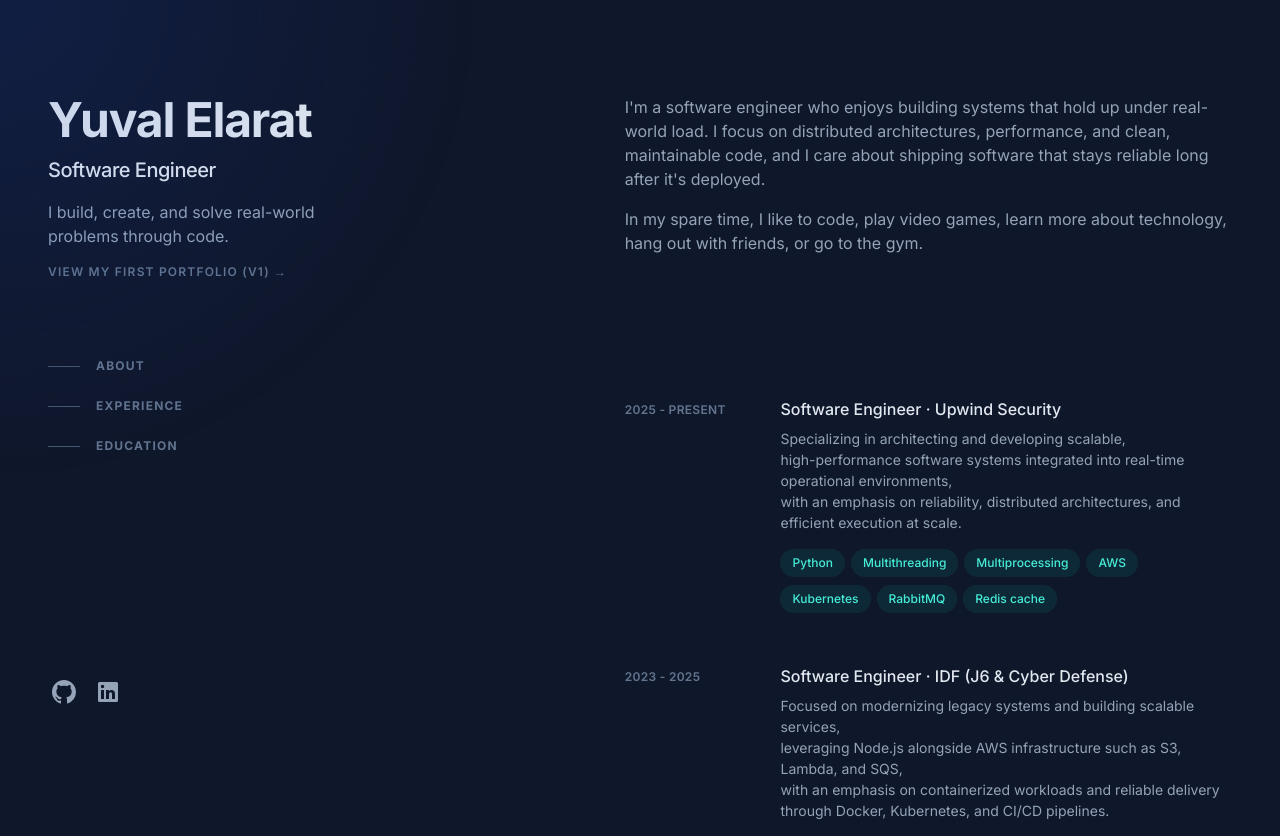
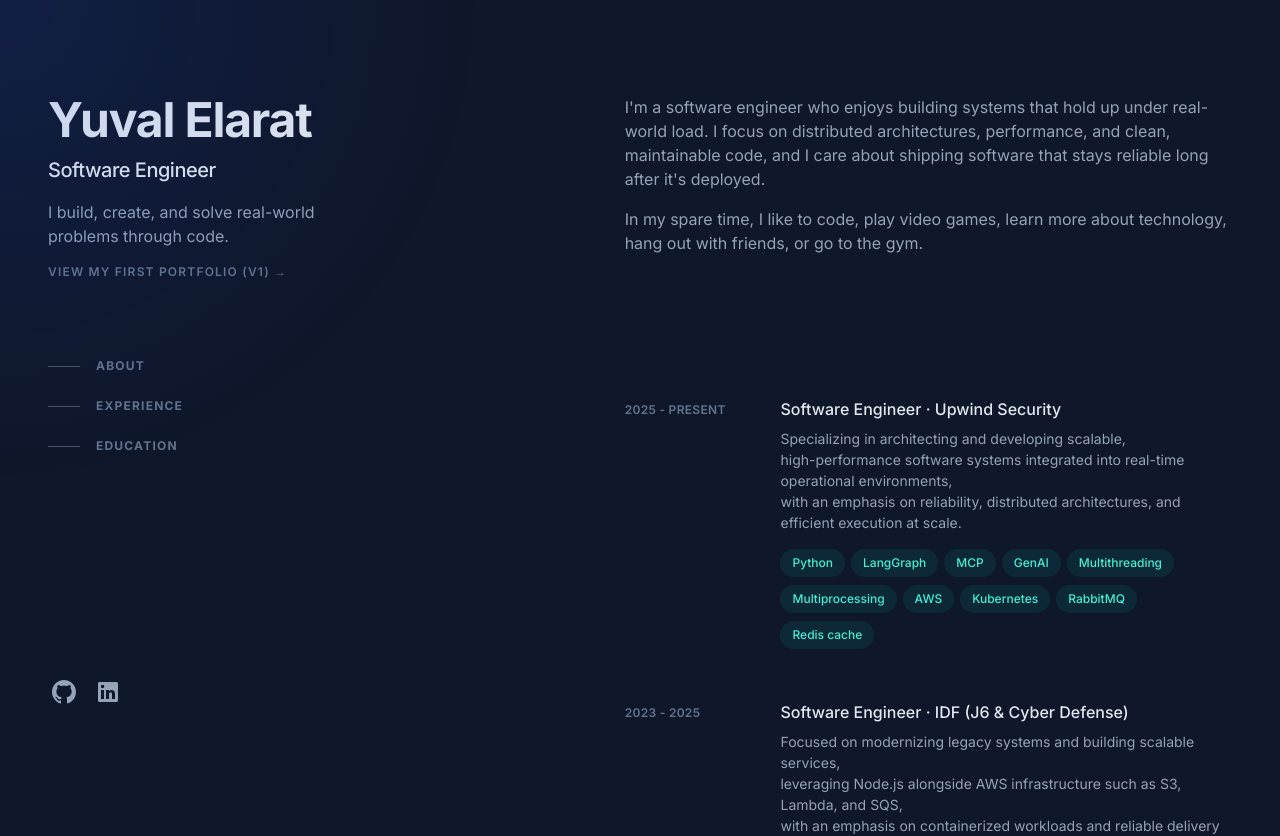
Before and after one commit to yuvalelarat/yuvalelarat.github.io, a Next.js app: page / in a window 1280 px wide. Shown: the top 836 px of the page. Built offline with nearby package versions, Linux system fonts and the light colour scheme.

Commit message:
Update Experience.tsx

```diff
--- a/src/app/components/Experience.tsx
+++ b/src/app/components/Experience.tsx
@@ -11,7 +11,7 @@
             'high-performance software systems integrated into real-time operational environments,',
             'with an emphasis on reliability, distributed architectures, and efficient execution at scale.',
         ],
-        skills: ['Python', 'Multithreading', 'Multiprocessing', 'AWS', 'Kubernetes', 'RabbitMQ', 'Redis cache'],
+        skills: ['Python', 'LangGraph', 'MCP', 'GenAI', 'Multithreading', 'Multiprocessing', 'AWS', 'Kubernetes', 'RabbitMQ', 'Redis cache'],
     },
     {
         period: '2023 - 2025',
```
